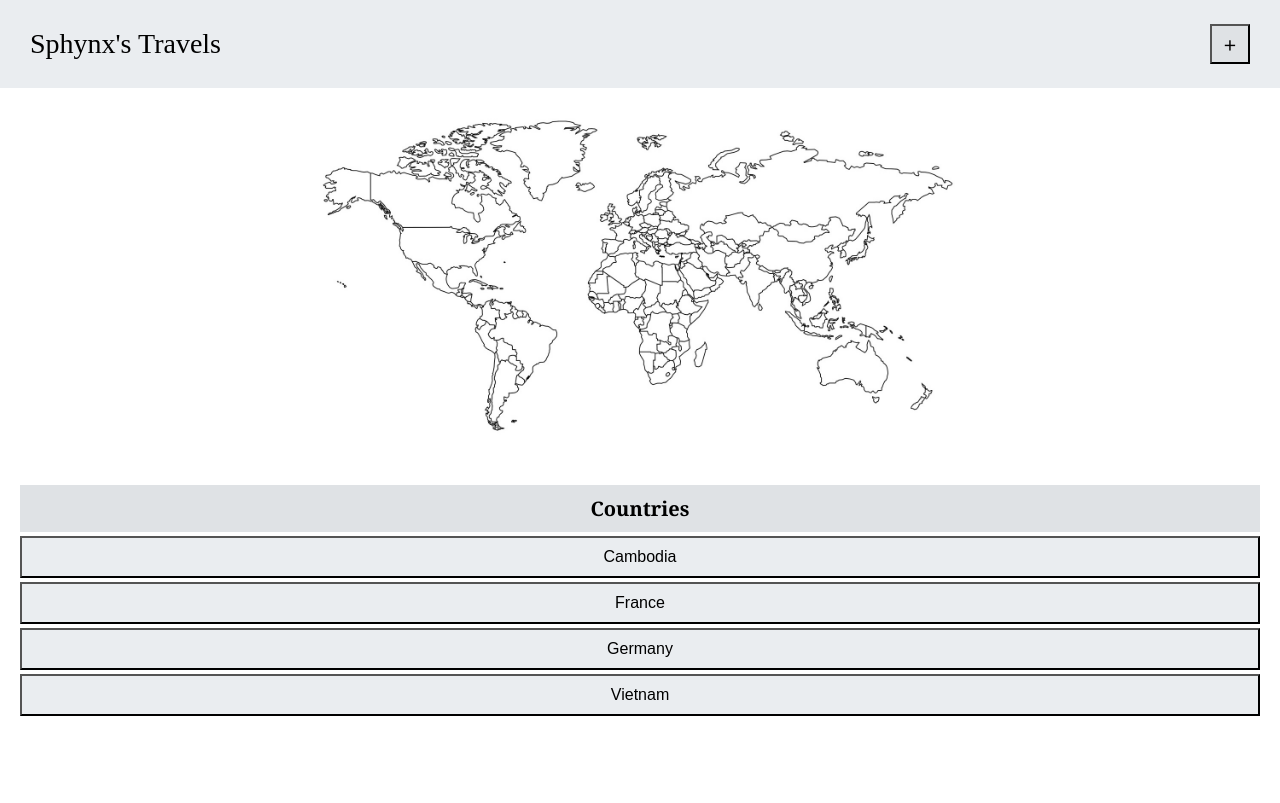
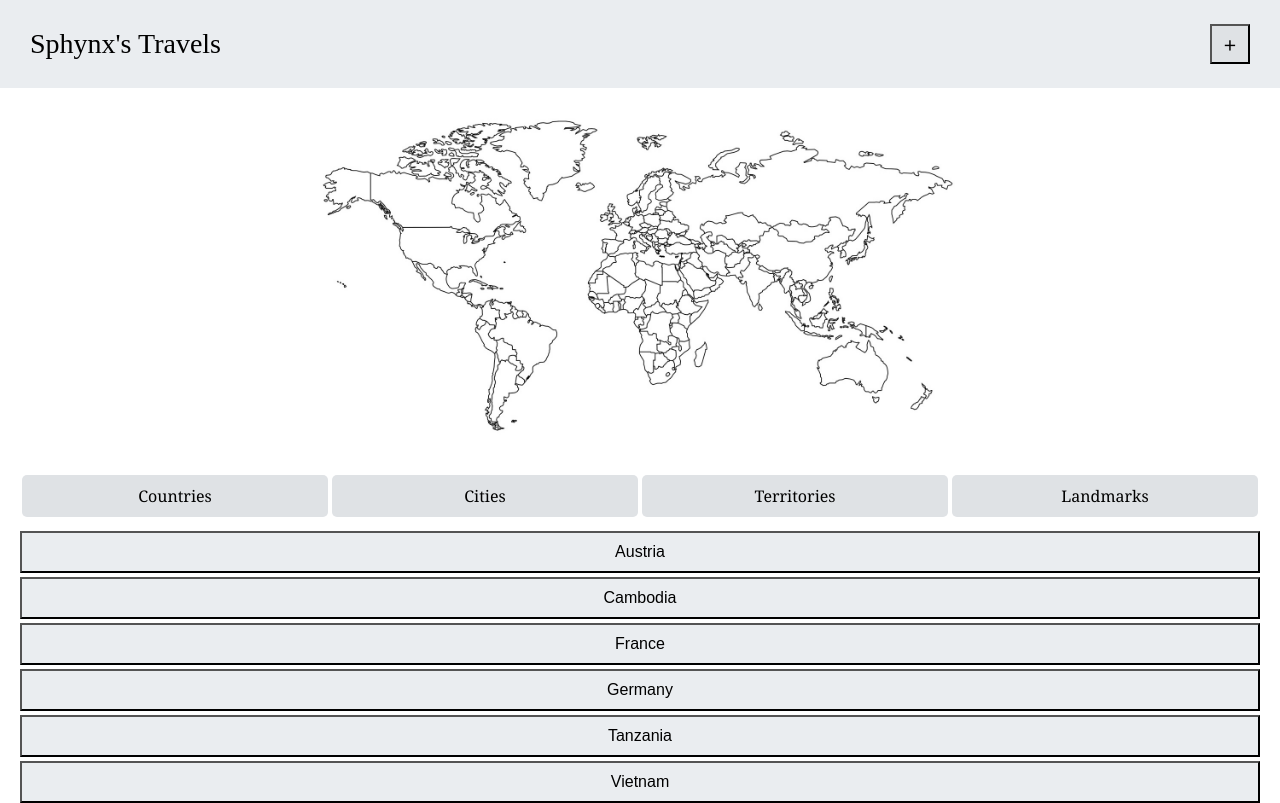
Before and after one commit to amandahaus/travel-app, a React (Create React App) app in the folder frontend/: page / in a window 1280 px wide. Built offline with nearby package versions, Linux system fonts and the light colour scheme.

Commit message:
countries, cities, territories, landmarks all have seperate lists + buttons

```diff
--- a/frontend/public/index.html
+++ b/frontend/public/index.html
@@ -24,7 +24,7 @@
       work correctly both with client-side routing and a non-root public URL.
       Learn how to configure a non-root public URL by running `npm run build`.
     -->
-    <title>React App</title>
+    <title>Travel App</title>
   </head>
   <body>
     <noscript>You need to enable JavaScript to run this app.</noscript>
--- a/frontend/src/App.css
+++ b/frontend/src/App.css
@@ -54,22 +54,32 @@
   height: auto;
 }
 
-.countries-title-container {
+.buttons-container {
+  display: flex;
+  justify-content: center;
   width: 100%;
   padding: 0 20px;
+  margin-top: 20px;
+  margin-bottom: 10px;
   box-sizing: border-box;
 }
 
-.countries-title {
+.list-button {
   width: 100%;
-  padding: 10px 0;
-  font-weight: bold;
-  font-size: 20px;
-  margin-top: 30px;
-  margin-bottom: 0px;
-  text-align: center;
+  margin: 0 2px;
+  padding: 10px;
+  font-size: 16px;
+  cursor: pointer;
   background-color: #dfe2e5;
+  color: black;
+  border: none;
+  border-radius: 5px;
+  box-sizing: border-box;
   font-family: Georgia, serif;
+}
+
+.list-button:hover {
+  background-color: #0056b3;
 }
 
 .countries-list {
--- a/frontend/src/App.js
+++ b/frontend/src/App.js
@@ -1,10 +1,20 @@
 import './App.css';
 import mercatorImage from './images/mercator.jpg';
+import React, {useState} from 'react';
 
 
 function App() {
 
-  const countries = ['Cambodia', 'France', 'Germany', 'Vietnam'];
+  const countries = ['Austria', 'Cambodia', 'France', 'Germany', 'Tanzania', 'Vietnam'];
+  const cities = ['Beijing', 'London', 'Paris', 'Tokyo'];
+  const territories = ['Puerto Rico', 'Hong Kong', 'Macau', 'Zanzibar'];
+  const landmarks = ['Angkor Wat', 'Eiffel Tower', 'Great Wall of China', 'Colosseum'];
+  const places = {countries, cities, territories, landmarks};
+
+  const [currentList, setList] = useState('countries');
+  const listChange = (listName) => {
+    setList(listName);
+  };
 
   return (
     <div className="dashboard">
@@ -21,14 +31,18 @@ function App() {
 
       <img src={mercatorImage} alt="Map" className="mercator-pic" />
 
-      <div className="countries-title-container">
-        <h2 className="countries-title"> Countries </h2>
-      </div>
+      <div className="buttons-container">
+          <button className="list-button" onClick={() => listChange('countries')}>Countries</button>
+          <button className="list-button" onClick={() => listChange('cities')}>Cities</button>
+          <button className="list-button" onClick={() => listChange('territories')}>Territories</button>
+          <button className="list-button" onClick={() => listChange('landmarks')}>Landmarks</button>
+        </div>
+
       <ul className="countries-list">
-        {countries.map((country, index) => (
-          <li key={index}>
-            <button className="countries-button">{country}</button>
-          </li>
+        {places[currentList].map((item, index) => (
+            <li key={index}>
+              <button className="countries-button">{item}</button>
+            </li>
         ))}
       </ul>
 
```
Also changed, not shown: frontend/src/logo.svg (deleted).
